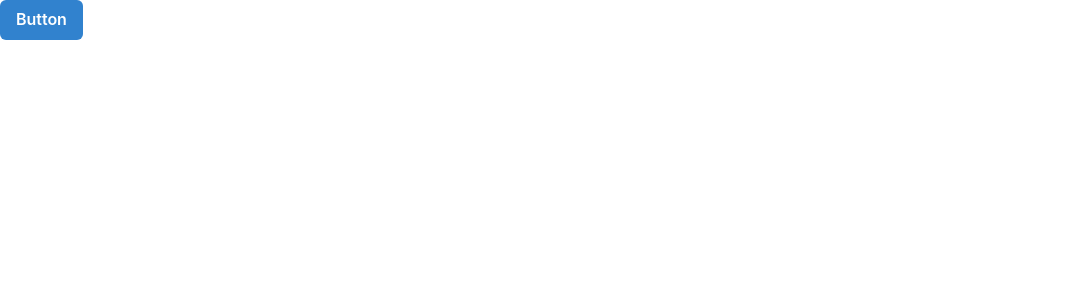
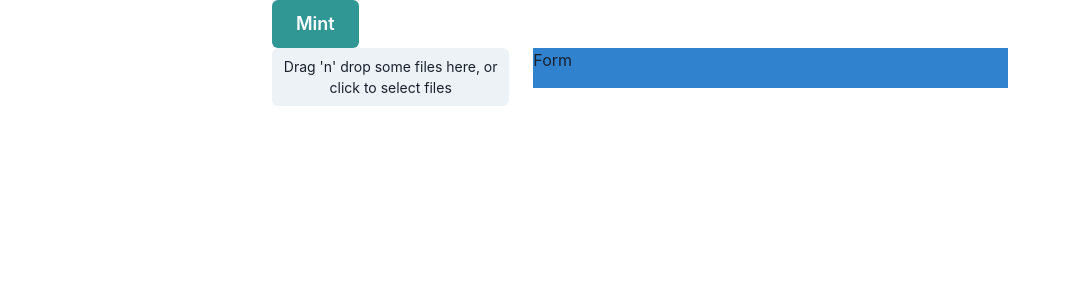
Before and after one commit to ernestofreyreg/mint-nft, a Next.js app: page / in a window 1280 px wide. Shown: the top 300 px of the page, without its empty margins (0-1071 px from the left). Built offline with nearby package versions, Linux system fonts and the light colour scheme.

Commit message:
added ImageUploadInput

```diff
--- a/package.json
+++ b/package.json
@@ -10,7 +10,8 @@
     "framer-motion": "^6",
     "next": "^12.1.0",
     "react": "^17.0.2",
-    "react-dom": "^17.0.2"
+    "react-dom": "^17.0.2",
+    "react-dropzone": "^12.0.4"
   },
   "scripts": {
     "dev": "next",
--- /dev/null
+++ b/src/components/ImageUploadInput.tsx
@@ -0,0 +1,55 @@
+import { Button, Text, Box } from '@chakra-ui/react'
+import * as React from 'react'
+import { useDropzone } from 'react-dropzone'
+
+interface ImageUploadInputProps {
+  value: string | ArrayBuffer | null
+  onChange: (value: string | ArrayBuffer | null) => void
+}
+
+export const ImageUploadInput: React.FC<ImageUploadInputProps> = ({ value, onChange }) => {
+  const onDrop = React.useCallback(acceptedFiles => {
+    if (acceptedFiles.length > 0) {
+      const fr = new FileReader()
+      fr.onload = function () {
+        onChange(fr.result)
+      }
+      fr.readAsArrayBuffer(acceptedFiles[0])
+    }
+  }, [])
+  const { getRootProps, getInputProps, isDragActive } = useDropzone({ onDrop })
+
+  const image = React.useMemo(() => {
+    if (value) {
+      return URL.createObjectURL(new Blob([value]))
+    }
+    return null
+  }, [value])
+
+  return (
+    <div>
+      <Box {...getRootProps()} bg='gray.100' borderRadius={6} padding={2}>
+        <input {...getInputProps()} />
+        {image && <img src={image} />}
+        {!image && (
+          <Box>
+            {isDragActive ? (
+              <Text fontSize='sm' width='100%' align='center'>
+                Drop the files here ...
+              </Text>
+            ) : (
+              <Text fontSize='sm' width='100%' align='center'>
+                Drag 'n' drop some files here, or click to select files
+              </Text>
+            )}
+          </Box>
+        )}
+      </Box>
+      {image && (
+        <Button size='xs' onClick={() => onChange(null)}>
+          Remove Image
+        </Button>
+      )}
+    </div>
+  )
+}
--- /dev/null
+++ b/src/components/NFTElement.tsx
@@ -0,0 +1,18 @@
+import { Grid, GridItem } from '@chakra-ui/react'
+import * as React from 'react'
+import { ImageUploadInput } from './ImageUploadInput'
+
+export const NFTElement: React.FC = () => {
+  const [image, setImage] = React.useState(null)
+
+  return (
+    <Grid templateColumns='1fr 2fr' gap={6}>
+      <GridItem w='100%' h='10'>
+        <ImageUploadInput value={image} onChange={setImage} />
+      </GridItem>
+      <GridItem w='100%' h='10' bg='blue.500'>
+        Form
+      </GridItem>
+    </Grid>
+  )
+}
--- /dev/null
+++ b/src/components/TopBar.tsx
@@ -0,0 +1,12 @@
+import { Box, Button } from '@chakra-ui/react'
+import * as React from 'react'
+
+export const TopBar: React.FC = () => {
+  return (
+    <Box>
+      <Button colorScheme='teal' size='lg'>
+        Mint
+      </Button>
+    </Box>
+  )
+}
--- a/src/pages/index.tsx
+++ b/src/pages/index.tsx
@@ -1,11 +1,14 @@
 import * as React from 'react'
-import { Button } from '@chakra-ui/react'
+import { Container } from '@chakra-ui/react'
+import { TopBar } from '../components/TopBar'
+import { NFTElement } from '../components/NFTElement'
 
 const Index = () => {
   return (
-    <div>
-      <Button colorScheme='blue'>Button</Button>
-    </div>
+    <Container maxW='container.md'>
+      <TopBar />
+      <NFTElement />
+    </Container>
   )
 }
 
```
Also changed, not shown: 1 other file (tests, documents, lock files or other folders).
